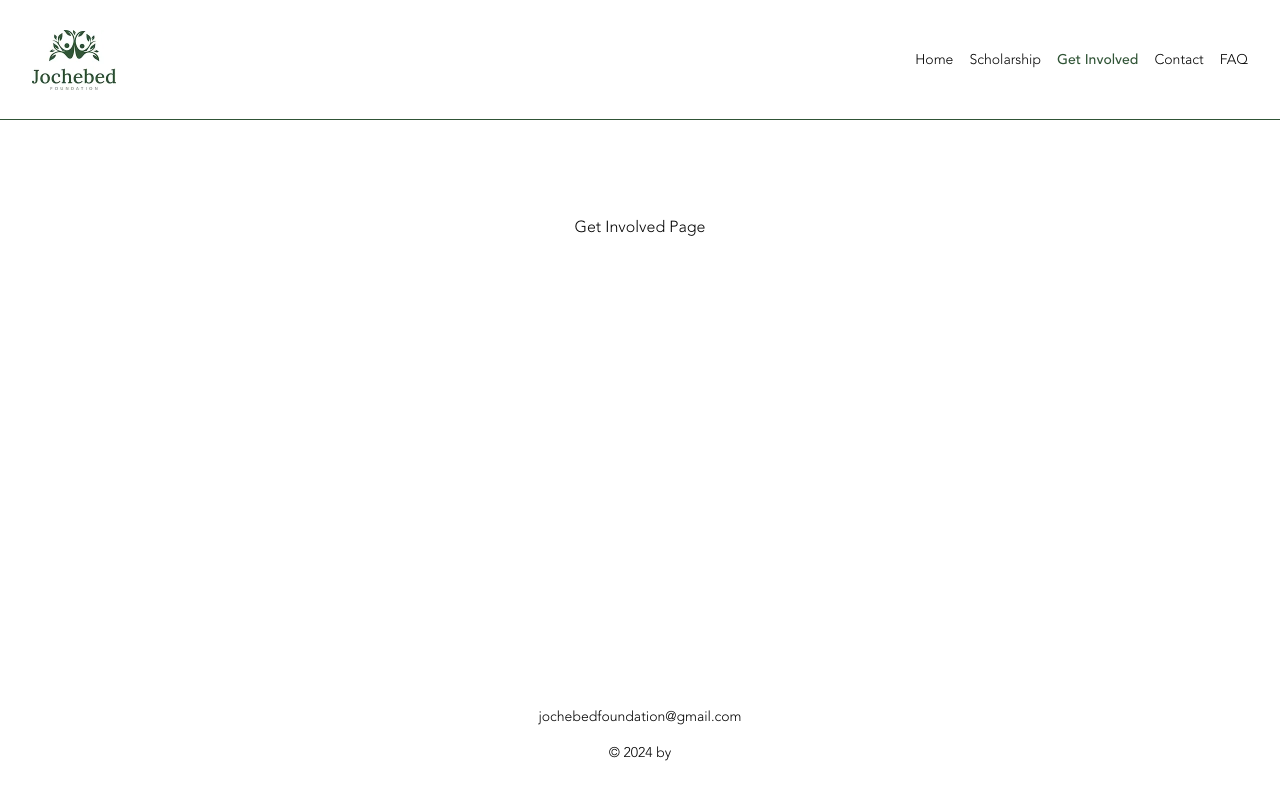
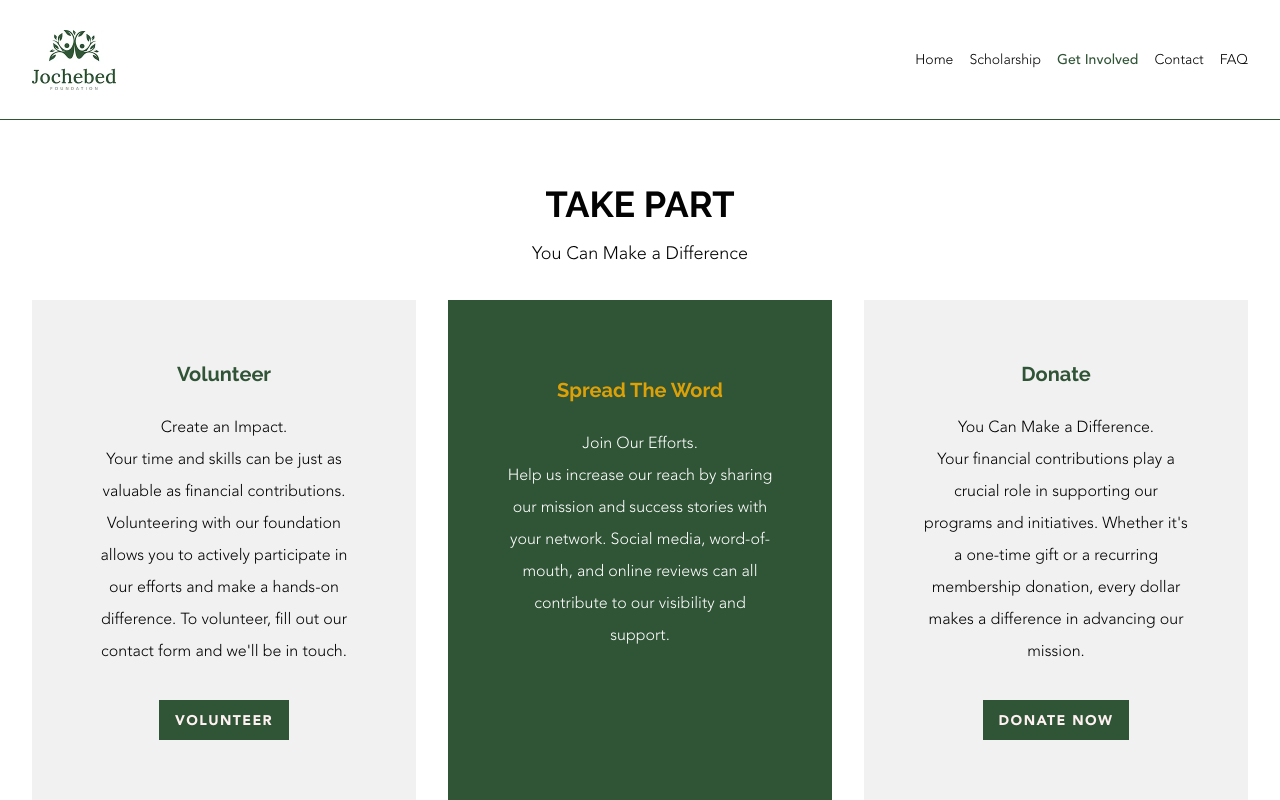
Before and after one commit to tunjioye/jochebed-foundation, a Next.js app: page /get-involved in a window 1280 px wide. Shown: the top 800 px of the page. Built offline with nearby package versions, Linux system fonts and the light colour scheme.

Commit message:
UPDATE : Complete Get Involved Page

```diff
--- /dev/null
+++ b/src/app/get-involved/page-components/get-involved.tsx
@@ -0,0 +1,92 @@
+"use client"
+
+import Boxed from "@/components/public/boxed"
+import { Button } from "@/components/ui/button"
+import { APP_URL } from "@/constants/APP_URL"
+import clsx from "clsx"
+import Link from "next/link"
+
+const TAKE_PART_ITEMS = [
+  {
+    title: "Volunteer",
+    subtitle: "Create an Impact.",
+    description:
+      "Your time and skills can be just as valuable as financial contributions. Volunteering with our foundation allows you to actively participate in our efforts and make a hands-on difference. To volunteer, fill out our contact form and we'll be in touch.",
+    link: APP_URL.contact,
+    linkText: "VOLUNTEER",
+    coloredBox: false,
+  },
+  {
+    title: "Spread The Word",
+    subtitle: "Join Our Efforts.",
+    description:
+      "Help us increase our reach by sharing our mission and success stories with your network. Social media, word-of-mouth, and online reviews can all contribute to our visibility and support.",
+    link: null,
+    linkText: null,
+    coloredBox: true,
+  },
+  {
+    title: "Donate",
+    subtitle: "You Can Make a Difference.",
+    description:
+      "Your financial contributions play a crucial role in supporting our programs and initiatives. Whether it's a one-time gift or a recurring membership donation, every dollar makes a difference in advancing our mission.",
+    link: "https://opencollective.com/jochebedfoundation#category-CONTRIBUTE",
+    linkText: "DONATE NOW",
+    coloredBox: false,
+  },
+]
+
+export default function GetInvolved() {
+  return (
+    <section className="w-full pt-16 pb-20 px-4 md:px-8">
+      <Boxed>
+        <h2 className="font-heading text-center text-4xl font-bold mb-4">TAKE PART</h2>
+        <div className="text-center text-lg mb-8">You Can Make a Difference</div>
+        <div className="grid grid-cols-1 lg:grid-cols-3 gap-8">
+          {TAKE_PART_ITEMS.map((item) => {
+            return (
+              <div
+                key={item.title}
+                className={clsx(
+                  "min-h-[400px] lg:min-h-[500px] flex flex-col justify-center items-center text-center gap-6 py-12 px-8 lg:px-14",
+                  {
+                    "bg-primary text-white": item.coloredBox,
+                    "bg-jf-gray": !item.coloredBox,
+                  }
+                )}
+              >
+                <div className="flex gap-2 items-end font-heading">
+                  <h3
+                    className={clsx("text-xl font-bold", {
+                      "text-jf-yellow": item.coloredBox,
+                      "text-primary": !item.coloredBox,
+                    })}
+                  >
+                    {item.title}
+                  </h3>
+                </div>
+                <div className="mb-2 flex flex-col justify-center items-center text-center">
+                  <p className="leading-loose">{item.subtitle}</p>
+                  <p className="leading-loose">{item.description}</p>
+                </div>
+                <Button asChild={item.link != null} disabled={item.link == null}>
+                  {item.link != null ? (
+                    <Link
+                      href={item.link}
+                      target={item.link.startsWith("http") ? "_blank" : undefined}
+                      rel={item.link.startsWith("http") ? "noreferrer noopener" : undefined}
+                    >
+                      <span className="h-[12px]">{item.linkText}</span>
+                    </Link>
+                  ) : (
+                    <span className="h-[12px]">&nbsp;</span>
+                  )}
+                </Button>
+              </div>
+            )
+          })}
+        </div>
+      </Boxed>
+    </section>
+  )
+}
--- a/src/app/get-involved/page.tsx
+++ b/src/app/get-involved/page.tsx
@@ -1,12 +1,13 @@
 "use client"
 
 import { PublicLayout } from "@/components/public/public-layout"
+import GetInvolved from "./page-components/get-involved"
 
 export default function GetInvolvedPage() {
   return (
     <PublicLayout>
-      <main className="flex flex-col items-center justify-between p-24">
-        Get Involved Page
+      <main className="flex flex-col items-center my-auto">
+        <GetInvolved />
       </main>
     </PublicLayout>
   )
```
